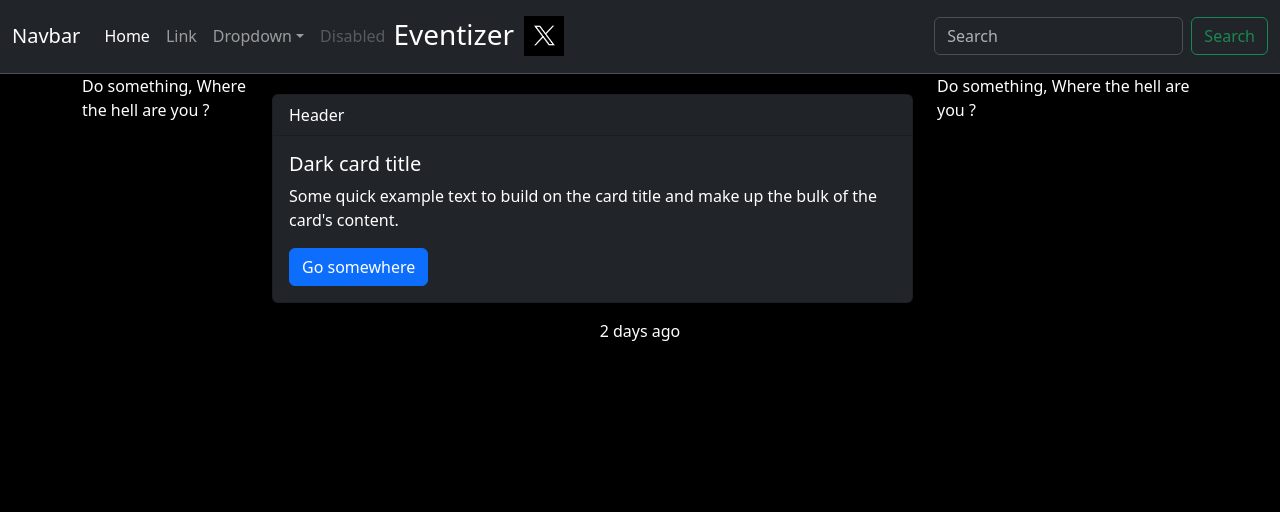
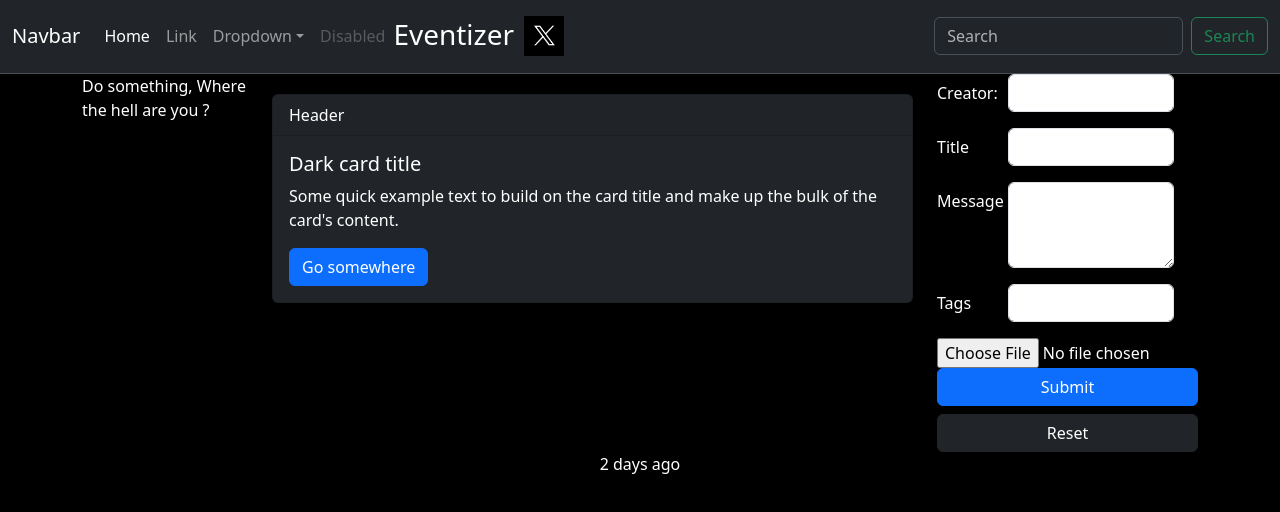
Before and after one commit to Harsh1925/Eventizer, a React (Create React App) app in the folder client/: page / in a window 1280 px wide. Shown: the top 512 px of the page. Built offline with nearby package versions, Linux system fonts and the light colour scheme.

Commit message:
Updated Code

```diff
--- a/client/package.json
+++ b/client/package.json
@@ -2,6 +2,7 @@
   "name": "client",
   "version": "0.1.0",
   "private": true,
+  "proxy": "http://localhost:5000",
   "dependencies": {
     "@testing-library/jest-dom": "^5.17.0",
     "@testing-library/react": "^13.4.0",
--- a/client/src/App.js
+++ b/client/src/App.js
@@ -1,23 +1,34 @@
+import React, { useEffect } from "react";
 import Navbar from "./navbar";
 import Posts from "./components/Posts/posts";
 import Form from "./components/Form/form";
+import { useDispatch } from "react-redux";
+import { getPosts } from "./actions/posts"
+
 
 function App() {
+
+  const dispatch = useDispatch();
+
+  useEffect(() => {
+    dispatch(getPosts);
+  }, [dispatch]);
+
   return (
     <>
       <Navbar />
-      <div class="container">
-        <div class="row">
-          <div class="col-lg-2">
+      <div className="container">
+        <div className="row">
+          <div className="col-lg-2">
             <p>Do something, Where the hell are you ?</p>
           </div>
-          <div class="col-lg-7 boxy" id="cards-body">
+          <div className="col-lg-7 boxy" id="cards-body">
             <Posts />
           </div>
-          <div class="col-lg-3">
+          <div className="col-lg-3">
             <Form />
           </div>
-          <div class="card-footer">
+          <div className="card-footer">
             2 days ago
           </div>
         </div >
--- a/client/src/api/index.js
+++ b/client/src/api/index.js
@@ -1,3 +1,6 @@
 import axios from "axios";
 
-const url = "http//localhost:5000/posts"
+const url = "http://localhost:5000/posts"
+
+export const fetchPosts = () => axios.get(url);
+export const createPost = (newPost) => axios.post(url, newPost);
--- a/client/src/components/Form/form.js
+++ b/client/src/components/Form/form.js
@@ -1,9 +1,120 @@
-import React from "react";
+import React, { useState } from "react";
+import FileBase from "react-file-base64"
+import { useDispatch } from "react-redux";
+import { createPost } from "../../actions/posts";
 
 const Form = () => {
+
+    const dispatch = useDispatch();
+
+    const [postData, setPostData] = useState({ creator: "", title: "", message: "", tags: "", selectedFile: "" });
+
+    const handleSubmit = (e) => {
+        e.preventDefault();
+
+        dispatch(createPost(postData));
+    }
+    const clear = (e) => {
+
+    }
+
     return (
-
-        <p>Do something, Where the hell are you ?</p>
+        <>
+            <form noValidate onSubmit={handleSubmit}>
+                <div className="row mb-3">
+                    <label htmlFor="creator" className="col-sm-3 col-form-label">Creator:</label>
+                    <div className="col-sm-8">
+                        <input
+                            type="text"
+                            className="form-control"
+                            id="creator"
+                            name="creator"
+                            value={postData.creator}
+                            onChange={(e) => setPostData({ ...postData, creator: e.target.value })} />
+                    </div>
+                </div>
+                <div className="row mb-3">
+                    <label htmlFor="title" className="col-sm-3 col-form-label">Title</label>
+                    <div className="col-sm-8">
+                        <input
+                            type="text"
+                            className="form-control"
+                            id="title"
+                            name="title"
+                            value={postData.title}
+                            onChange={(e) => setPostData({ ...postData, title: e.target.value })} />
+                    </div>
+                </div>
+                <div className="row mb-3">
+                    <label htmlFor="message" className="col-sm-3 col-form-label">Message</label>
+                    <div className="col-sm-8">
+                        <textarea
+                            rows="3"
+                            className="form-control"
+                            id="message"
+                            name="message"
+                            value={postData.message}
+                            onChange={(e) => setPostData({ ...postData, message: e.target.value })} />
+                    </div>
+                </div>
+                <div className="row mb-3">
+                    <label htmlFor="tags" className="col-sm-3 col-form-label">Tags</label>
+                    <div className="col-sm-8">
+                        <input
+                            type="text"
+                            className="form-control"
+                            id="tags"
+                            name="tags"
+                            value={postData.tags}
+                            onChange={(e) => setPostData({ ...postData, tags: e.target.value })} />
+                    </div>
+                </div>
+                {/* <fieldset className="row mb-3">
+                    <legend className="col-form-label col-sm-2 pt-0">Radios</legend>
+                    <div className="col-sm-10">
+                        <div className="form-check">
+                            <input className="form-check-input" type="radio" name="gridRadios" id="gridRadios1" value="option1" checked />
+                            <label className="form-check-label" for="gridRadios1">
+                                First radio
+                            </label>
+                        </div>
+                        <div className="form-check">
+                            <input className="form-check-input" type="radio" name="gridRadios" id="gridRadios2" value="option2" />
+                            <label className="form-check-label" for="gridRadios2">
+                                Second radio
+                            </label>
+                        </div>
+                        <div className="form-check disabled">
+                            <input className="form-check-input" type="radio" name="gridRadios" id="gridRadios3" value="option3" disabled />
+                            <label className="form-check-label" for="gridRadios3">
+                                Third disabled radio
+                            </label>
+                        </div>
+                    </div>
+                </fieldset>
+                <div className="row mb-3">
+                    <div className="col-sm-10 offset-sm-2">
+                        <div className="form-check">
+                            <input className="form-check-input" type="checkbox" id="gridCheck1" />
+                            <label className="form-check-label" for="gridCheck1">
+                                Example checkbox
+                            </label>
+                        </div>
+                    </div>
+                </div> */}
+                <div className="fileinput">
+                    <FileBase
+                        type="file"
+                        multiple={false}
+                        onDone={({ base64 }) => setPostData({ ...postData, selectedFile: base64 })}
+                    />
+                </div>
+                <div className="d-grid gap-2">
+                    <button className="btn btn-primary" type="submit">Submit</button>
+                    <button className="btn btn-dark" type="button" onClick={clear}>Reset</button>
+                </div>
+            </form>
+        </>
     )
 }
 
--- a/client/src/components/Posts/posts.js
+++ b/client/src/components/Posts/posts.js
@@ -1,7 +1,12 @@
 import React from "react"
 import Post from "./Post/post"
+import { useSelector } from "react-redux"
 
 const Posts = () => {
+
+    const posts = useSelector((state) => state.posts);
+
+    console.log(posts);
     return (
 
         <Post />
--- a/client/src/navbar.js
+++ b/client/src/navbar.js
@@ -3,40 +3,40 @@
 
 const Navbar = () => {
     return (
-        <nav class="navbar navbar-expand-lg bg-dark border-bottom border-body" data-bs-theme="dark">
-            <div class="container-fluid">
-                <a class="navbar-brand" href=" ">Navbar</a>
-                <button class="navbar-toggler" type="button" data-bs-toggle="collapse" data-bs-target="#navbarSupportedContent" aria-controls="navbarSupportedContent" aria-expanded="false" aria-label="Toggle navigation">
-                    <span class="navbar-toggler-icon"></span>
+        <nav className="navbar navbar-expand-lg bg-dark border-bottom border-body" data-bs-theme="dark">
+            <div className="container-fluid">
+                <a className="navbar-brand" href=" ">Navbar</a>
+                <button className="navbar-toggler" type="button" data-bs-toggle="collapse" data-bs-target="#navbarSupportedContent" aria-controls="navbarSupportedContent" aria-expanded="false" aria-label="Toggle navigation">
+                    <span className="navbar-toggler-icon"></span>
                 </button>
-                <div class="collapse navbar-collapse" id="navbarSupportedContent">
-                    <ul class="navbar-nav me-auto mb-2 mb-lg-0">
-                        <li class="nav-item">
-                            <a class="nav-link active" aria-current="page" href=" ">Home</a>
+                <div className="collapse navbar-collapse" id="navbarSupportedContent">
+                    <ul className="navbar-nav me-auto mb-2 mb-lg-0">
+                        <li className="nav-item">
+                            <a className="nav-link active" aria-current="page" href=" ">Home</a>
                         </li>
-                        <li class="nav-item">
-                            <a class="nav-link" href=" ">Link</a>
+                        <li className="nav-item">
+                            <a className="nav-link" href=" ">Link</a>
                         </li>
-                        <li class="nav-item dropdown">
-                            <a class="nav-link dropdown-toggle" href=" " role="button" data-bs-toggle="dropdown" aria-expanded="false">
+                        <li className="nav-item dropdown">
+                            <a className="nav-link dropdown-toggle" href=" " role="button" data-bs-toggle="dropdown" aria-expanded="false">
                                 Dropdown
                             </a>
-                            <ul class="dropdown-menu">
-                                <li><a class="dropdown-item" href=" ">Action</a></li>
-                                <li><a class="dropdown-item" href=" ">Another action</a></li>
-                                <li><hr class="dropdown-divider"></hr></li>
-                                <li><a class="dropdown-item" href=" ">Something else here</a></li>
+                            <ul className="dropdown-menu">
+                                <li><a className="dropdown-item" href=" ">Action</a></li>
+                                <li><a className="dropdown-item" href=" ">Another action</a></li>
+                                <li><hr className="dropdown-divider"></hr></li>
+                                <li><a className="dropdown-item" href=" ">Something else here</a></li>
                             </ul>
                         </li>
-                        <li class="nav-item">
-                            <a class="nav-link disabled" href=" " aria-disabled="true">Disabled</a>
+                        <li className="nav-item">
+                            <a className="nav-link disabled" href=" " aria-disabled="true">Disabled</a>
                         </li>
                     </ul>
-                    <a class="navbar-brand" href=" " id="main-heading"><h3>Eventizer</h3></a>
+                    <a className="navbar-brand" href=" " id="main-heading"><h3>Eventizer</h3></a>
                     <img id="logo" src={logo} alt="Not found" style={{ height: 40, width: 40, marginRight: 370 }} />
-                    <form class="d-flex" role="search">
-                        <input class="form-control me-2" type="search" placeholder="Search" aria-label="Search"></input>
-                        <button class="btn btn-outline-success" type="submit">Search</button>
+                    <form className="d-flex" role="search">
+                        <input className="form-control me-2" type="search" placeholder="Search" aria-label="Search"></input>
+                        <button className="btn btn-outline-success" type="submit">Search</button>
                     </form>
                 </div>
             </div >
--- a/client/src/reducers/posts.js
+++ b/client/src/reducers/posts.js
@@ -1,10 +1,10 @@
 export default (posts = [], action) => {
     switch (action.type) {
         case "FETCH_ALL":
-            return posts;
+            return action.payload;
 
         case "CREATE":
-            return posts;
+            return [...posts, action.payload];
 
         default:
             return posts;
```
Also changed, not shown: client/src/actions/posts.js (+20 -0 lines), client/src/components/Posts/Post/post.js (+6 -6 lines), 2 other files (tests, documents, lock files or other folders).
